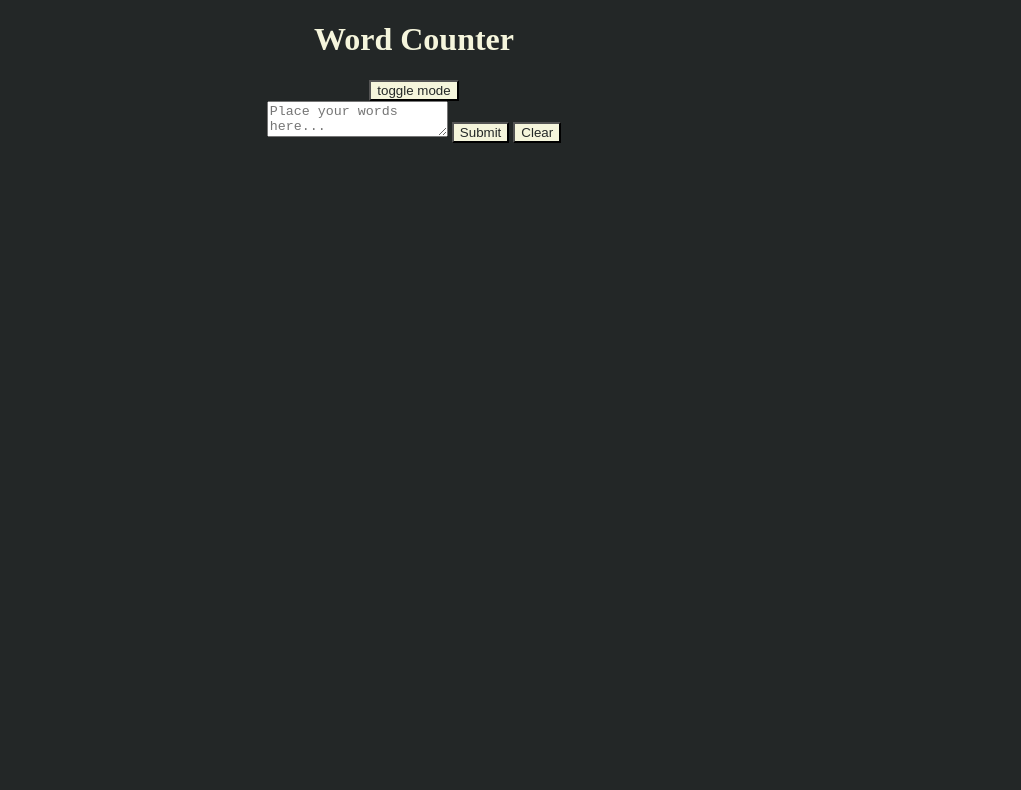
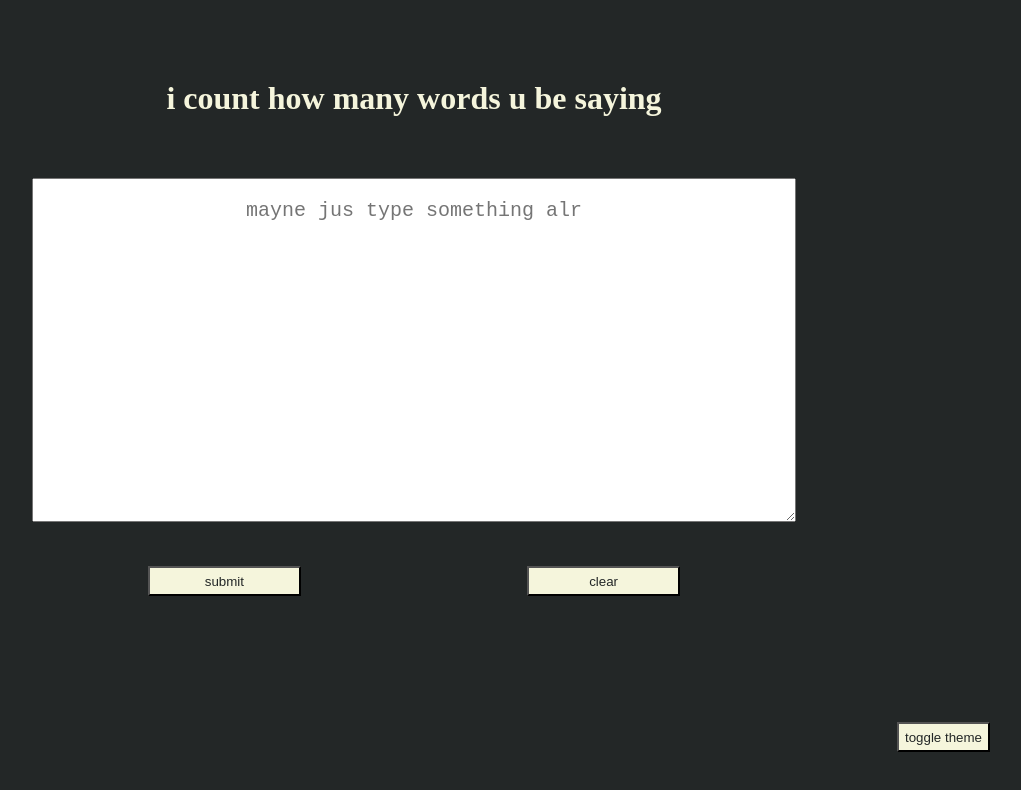
Before and after one commit to skeoswf/word-counter, a plain HTML site: page index.html in a window 1280 px wide. Shown: the whole page, without its empty margins (226-1247 px from the left). Drawn offline with Linux system fonts and the light colour scheme.

Commit message:
Reformatted buttons and changed text

```diff
--- a/index.html
+++ b/index.html
@@ -8,19 +8,29 @@
   </head>
 
   <body class="dark-mode">
-    <h1>Word Counter</h1>
-    <button id="bg-switch" class="button-dark-mode">toggle mode</button>
+    <h1>i count how many words u be saying</h1>
+    <button id="bg-switch" class="button-dark-mode">toggle theme</button>
     <form>
-      <textarea placeholder="Place your words here..."></textarea>
-      <button id="submit-button" type="submit" class="button-dark-mode">
-        Submit
-      </button>
-      <button id="clear-button" type="reset" class="button-dark-mode">
-        Clear
-      </button>
+      <textarea placeholder="mayne jus type something alr"></textarea>
+      <div id="button-wrapper">
+        <button
+          id="submit-button"
+          type="submit"
+          class="button-dark-mode form-button"
+        >
+          submit
+        </button>
+        <button
+          id="clear-button"
+          type="reset"
+          class="button-dark-mode form-button"
+        >
+          clear
+        </button>
+      </div>
     </form>
-    <div id="error" class="error"></div>
-    <div id="word-count"></div>
+    <div id="error" class="error bottom-text"></div>
+    <div id="word-count" class="bottom-text"></div>
   </body>
   <script src="main.js"></script>
 </html>
--- a/main.css
+++ b/main.css
@@ -4,9 +4,28 @@ body {
   text-align: center;
 }
 
+h1 {
+  margin-top: 10vh;
+}
+
+textarea {
+  width: 60%;
+  margin-top: 5vh;
+  text-align: center;
+  height: 40vh;
+  padding-top: 20px;
+  font-size: 20px;
+}
+
 button {
   background-color: rgb(35, 39, 39);
   color: beige;
+  height: 30px;
+  cursor: pointer;
+}
+
+.form-button {
+  width: 12vw;
 }
 
 .dark-mode {
@@ -18,3 +37,22 @@ button {
   background-color: beige;
   color: rgb(35, 39, 39);
 }
+
+#bg-switch {
+  position: absolute;
+  bottom: 6vh;
+  right: 5vw;
+}
+
+#button-wrapper {
+  display: flex;
+  width: 60%;
+  justify-content: space-around;
+  margin-top: 5vh;
+  margin: 5vh auto 0;
+}
+
+.bottom-text {
+  margin-top: 5vh;
+  font-size: 30px;
+}
--- a/main.js
+++ b/main.js
@@ -7,7 +7,7 @@ const wordCounter = (value) => {
   if (value) {
     value = value.trim();
     let wordCounter = value.split(/\s+/).length; //NOT PERFECT !!!!!! REGEX????
-    wordCount.innerHTML = `Word Count: ${wordCounter}`;
+    wordCount.innerHTML = `ya ass got this many words: ${wordCounter}`;
   } else {
     // if the value is empty, set the error message value to "Please input text"
     error.innerHTML = "please input your text dawg like"; // UPDATE THIS
```
